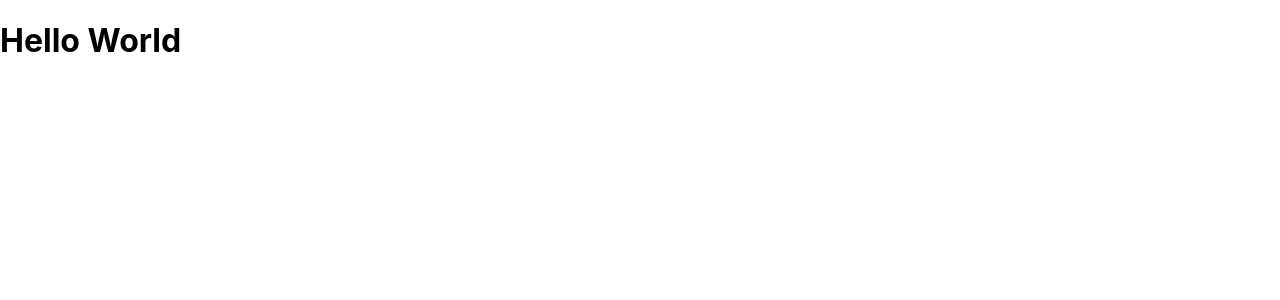
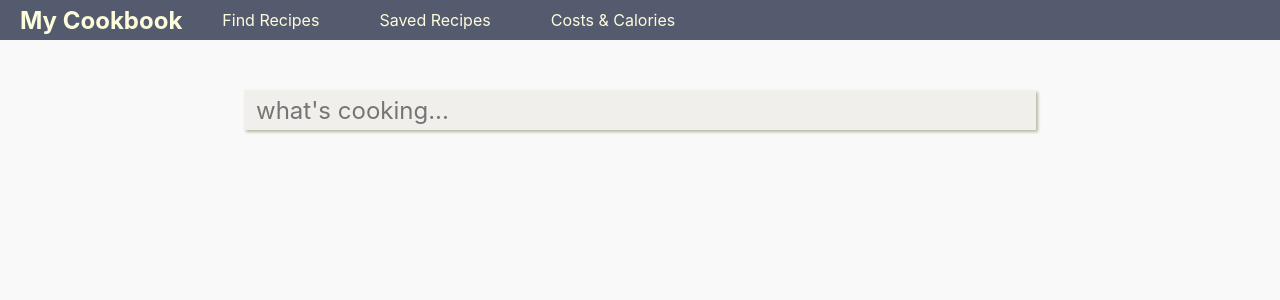
Before and after one commit to dteo318/react-cookbook, a React (Create React App) app: page / in a window 1280 px wide. Shown: the top 300 px of the page. Built offline with nearby package versions, Linux system fonts and the light colour scheme; the HTML template or start-up script is replaced by a standard one.

Commit message:
Added navigation and seach bar

```diff
--- a/src/App.js
+++ b/src/App.js
@@ -1,5 +1,30 @@
+const NavBar = () => {
+  return (
+    <nav className="navBar">
+      <h1>My Cookbook</h1>
+      <ul>
+        <li>Find Recipes</li>
+        <li>Saved Recipes</li>
+        <li>Costs & Calories</li>
+      </ul>
+    </nav>
+  );
+};
+
+const SearchBar = () => {
+  return <input className="searchBar" placeholder="what's cooking..." />;
+};
+
 function App() {
-  return <h1>Hello World</h1>;
+  return (
+    <div>
+      <NavBar />
+      <div className="searchContainer">
+        <SearchBar />
+        <div className="recipeContainer"></div>
+      </div>
+    </div>
+  );
 }
 
 export default App;
--- a/src/index.css
+++ b/src/index.css
@@ -1,13 +1,58 @@
-body {
+* {
   margin: 0;
-  font-family: -apple-system, BlinkMacSystemFont, 'Segoe UI', 'Roboto', 'Oxygen',
-    'Ubuntu', 'Cantarell', 'Fira Sans', 'Droid Sans', 'Helvetica Neue',
+  padding: 0;
+  box-sizing: border-box;
+  font-family: -apple-system, BlinkMacSystemFont, "Segoe UI", "Roboto", "Oxygen",
+    "Ubuntu", "Cantarell", "Fira Sans", "Droid Sans", "Helvetica Neue",
     sans-serif;
   -webkit-font-smoothing: antialiased;
   -moz-osx-font-smoothing: grayscale;
 }
 
-code {
-  font-family: source-code-pro, Menlo, Monaco, Consolas, 'Courier New',
-    monospace;
+body {
+  background-color: #faf9f9;
 }
+
+.navBar {
+  list-style-type: none;
+  color: #fdfcdc;
+  background-color: #555b6e;
+  width: 100%;
+  height: 5vh;
+  display: flex;
+  flex-direction: row;
+  align-items: center;
+  padding: 5px 20px;
+}
+
+.navBar h1 {
+  margin-right: 10px;
+}
+
+.navBar li {
+  display: inline;
+  margin: 30px;
+}
+
+.searchContainer {
+  padding: 50px 200px;
+  display: flex;
+  flex-direction: column;
+  justify-content: center;
+  align-items: center;
+}
+
+.searchBar {
+  width: 90%;
+  height: 40px;
+  padding: 12px;
+  font-size: 24px;
+  background-color: #f0efeb;
+  border: none;
+  box-shadow: 2px 2px 3px #b7b7a4;
+  color: #8a817c;
+}
+
+.searchBar:focus {
+  outline: none;
+}
--- a/src/index.js
+++ b/src/index.js
@@ -1,7 +1,7 @@
 import React from "react";
 import ReactDOM from "react-dom";
+import App from "./App";
 import "./index.css";
-import App from "./App";
 
 ReactDOM.render(
   <React.StrictMode>
```
